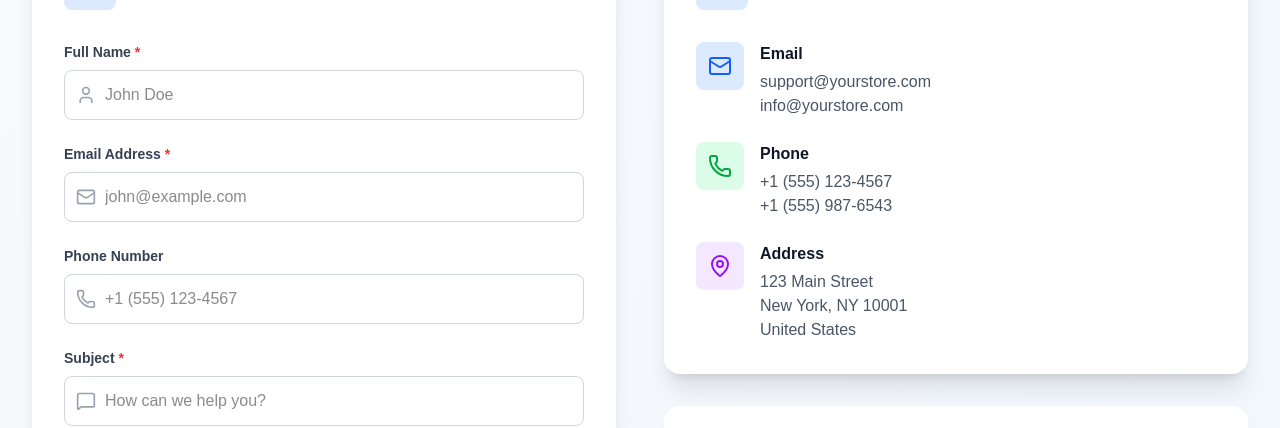
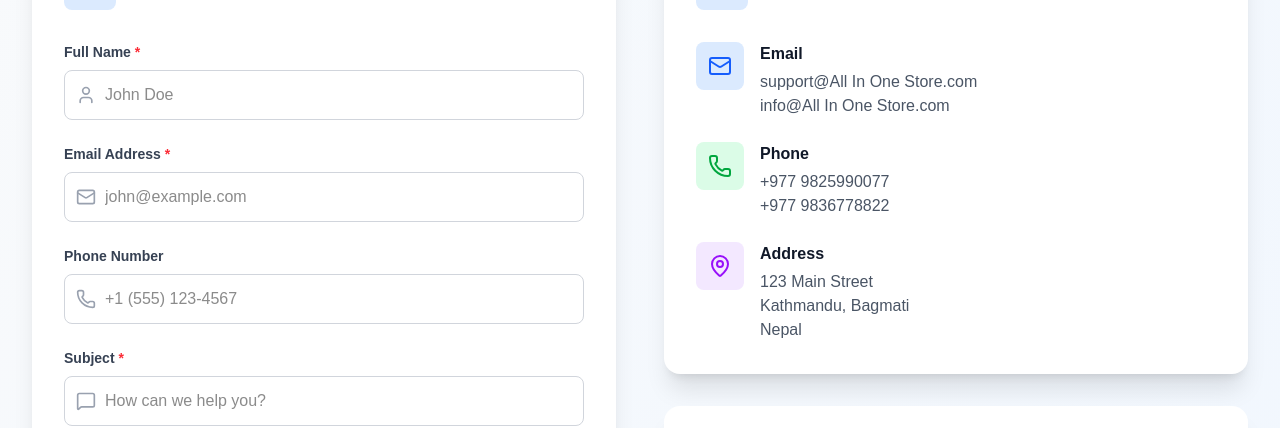
Before and after one commit to Bhaskar787/next-ecommerce, a Next.js app: page /contact in a window 1280 px wide. Shown: the part 479-907 px from the top of the page. Built offline with nearby package versions, Linux system fonts and the light colour scheme; no server answers; the database is empty.

Commit message:
footer link fixed

```diff
--- a/src/app/about/page.jsx
+++ b/src/app/about/page.jsx
@@ -382,21 +382,21 @@ export default function About() {
                 <Mail className="text-blue-600" size={32} />
               </div>
               <h3 className="text-lg font-bold text-gray-900 mb-2">Email Us</h3>
-              <p className="text-gray-600">support@yourstore.com</p>
+              <p className="text-gray-600">support@allinonestore.com</p>
             </motion.div>
             <motion.div variants={fadeIn} className="text-center">
               <div className="bg-green-100 w-16 h-16 rounded-full flex items-center justify-center mx-auto mb-4">
                 <Phone className="text-green-600" size={32} />
               </div>
               <h3 className="text-lg font-bold text-gray-900 mb-2">Call Us</h3>
-              <p className="text-gray-600">+1 (555) 123-4567</p>
+              <p className="text-gray-600">+977 9825990077</p>
             </motion.div>
             <motion.div variants={fadeIn} className="text-center">
               <div className="bg-purple-100 w-16 h-16 rounded-full flex items-center justify-center mx-auto mb-4">
                 <MapPin className="text-purple-600" size={32} />
               </div>
               <h3 className="text-lg font-bold text-gray-900 mb-2">Visit Us</h3>
-              <p className="text-gray-600">123 Main Street, City, Country</p>
+              <p className="text-gray-600">Kathmandu, Nepal</p>
             </motion.div>
           </div>
         </div>
@@ -471,7 +471,7 @@ export default function About() {
             </div>
           </div>
           <div className="border-t border-gray-800 mt-8 pt-8 text-center text-gray-400">
-            <p>&copy; 2024 All In One. All rights reserved.</p>
+            <p>&copy; 2024 All In One Store. All rights reserved.</p>
           </div>
         </div>
       </motion.footer>
--- a/src/app/contact/page.jsx
+++ b/src/app/contact/page.jsx
@@ -387,8 +387,8 @@ export default function Contact() {
                   </div>
                   <div>
                     <h3 className="font-semibold text-gray-900 mb-1">Email</h3>
-                    <p className="text-gray-600">support@yourstore.com</p>
-                    <p className="text-gray-600">info@yourstore.com</p>
+                    <p className="text-gray-600">support@All In One Store.com</p>
+                    <p className="text-gray-600">info@All In One Store.com</p>
                   </div>
                 </div>
 
@@ -398,8 +398,8 @@ export default function Contact() {
                   </div>
                   <div>
                     <h3 className="font-semibold text-gray-900 mb-1">Phone</h3>
-                    <p className="text-gray-600">+1 (555) 123-4567</p>
-                    <p className="text-gray-600">+1 (555) 987-6543</p>
+                    <p className="text-gray-600">+977 9825990077</p>
+                    <p className="text-gray-600">+977 9836778822</p>
                   </div>
                 </div>
 
@@ -410,8 +410,8 @@ export default function Contact() {
                   <div>
                     <h3 className="font-semibold text-gray-900 mb-1">Address</h3>
                     <p className="text-gray-600">123 Main Street</p>
-                    <p className="text-gray-600">New York, NY 10001</p>
-                    <p className="text-gray-600">United States</p>
+                    <p className="text-gray-600">Kathmandu, Bagmati</p>
+                    <p className="text-gray-600">Nepal</p>
                   </div>
                 </div>
               </div>
@@ -505,7 +505,7 @@ export default function Contact() {
             </div>
           </div>
           <div className="border-t border-gray-800 mt-8 pt-8 text-center text-gray-400">
-            <p>&copy; 2024 Your Store. All rights reserved.</p>
+            <p>&copy; 2024 All In One Store. All rights reserved.</p>
           </div>
         </div>
       </motion.footer>
--- a/src/app/products/[id]/page.jsx
+++ b/src/app/products/[id]/page.jsx
@@ -629,22 +629,45 @@ export default function ProductDetailPage() {
     </div>
 
     {/* Footer CTA */}
-    <div className="bg-blue-600 text-white py-8">
-      <div className="max-w-7xl mx-auto px-4 sm:px-6 lg:px-8 text-center">
-        <h2 className="text-2xl font-bold mb-2">Need Help with This Product?</h2>
-        <p className="text-blue-100 mb-4">Our support team is here to assist you</p>
-        <div className="flex items-center justify-center gap-4">
-          <span className="flex items-center gap-2">
-            <span>📞</span>
-            <span>+977-1-4444444</span>
-          </span>
-          <span className="flex items-center gap-2">
-            <span>✉️</span>
-            <span>support@yourstore.com</span>
-          </span>
+        <motion.footer
+        initial={{ opacity: 0, y: 20 }}
+        animate={{ opacity: 1, y: 0 }}
+        transition={{ delay: 0.6 }}
+        className="bg-gray-900 text-white py-12 mt-12"
+      >
+        <div className="max-w-7xl mx-auto px-4 sm:px-6 lg:px-8">
+          <div className="grid grid-cols-1 md:grid-cols-3 gap-8">
+            <div>
+              <h3 className="text-xl font-bold mb-4">About Us</h3>
+              <p className="text-gray-400">
+                We are dedicated to providing the best products and exceptional customer service.
+              </p>
+            </div>
+            <div>
+              <h3 className="text-xl font-bold mb-4">Quick Links</h3>
+              <ul className="space-y-2 text-gray-400">
+                <li><a href="/products" className="hover:text-white transition-colors">Products</a></li>
+                <li><a href="/about" className="hover:text-white transition-colors">About</a></li>
+                <li><a href="/contact" className="hover:text-white transition-colors">Contact</a></li>
+              </ul>
+            </div>
+            <div>
+              <h3 className="text-xl font-bold mb-4">Follow Us</h3>
+              <div className="flex gap-4">
+                <a href="#" className="text-gray-400 hover:text-white transition-colors">
+                  <Mail size={20} />
+                </a>
+                <a href="#" className="text-gray-400 hover:text-white transition-colors">
+                  <Phone size={20} />
+                </a>
+              </div>
+            </div>
+          </div>
+          <div className="border-t border-gray-800 mt-8 pt-8 text-center text-gray-400">
+            <p>&copy; 2024 All In One Store. All rights reserved.</p>
+          </div>
         </div>
-      </div>
-    </div>
+      </motion.footer>
   </div>
 );
 }
```
